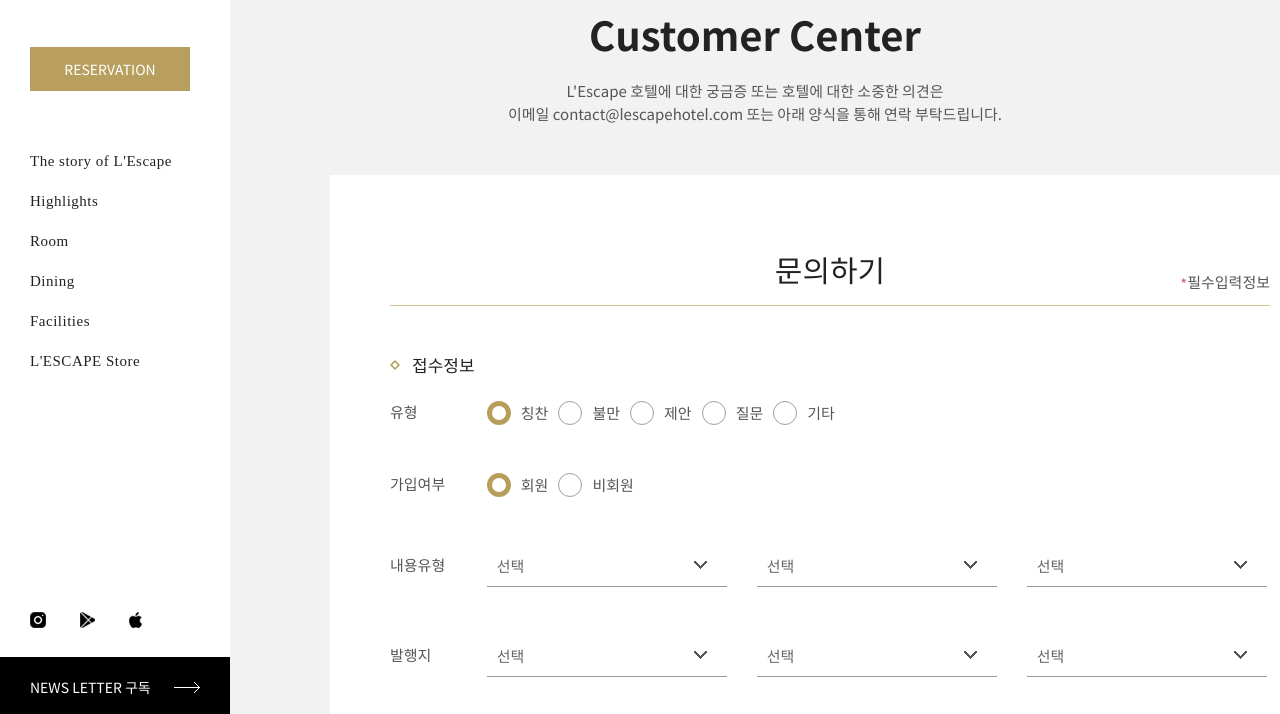
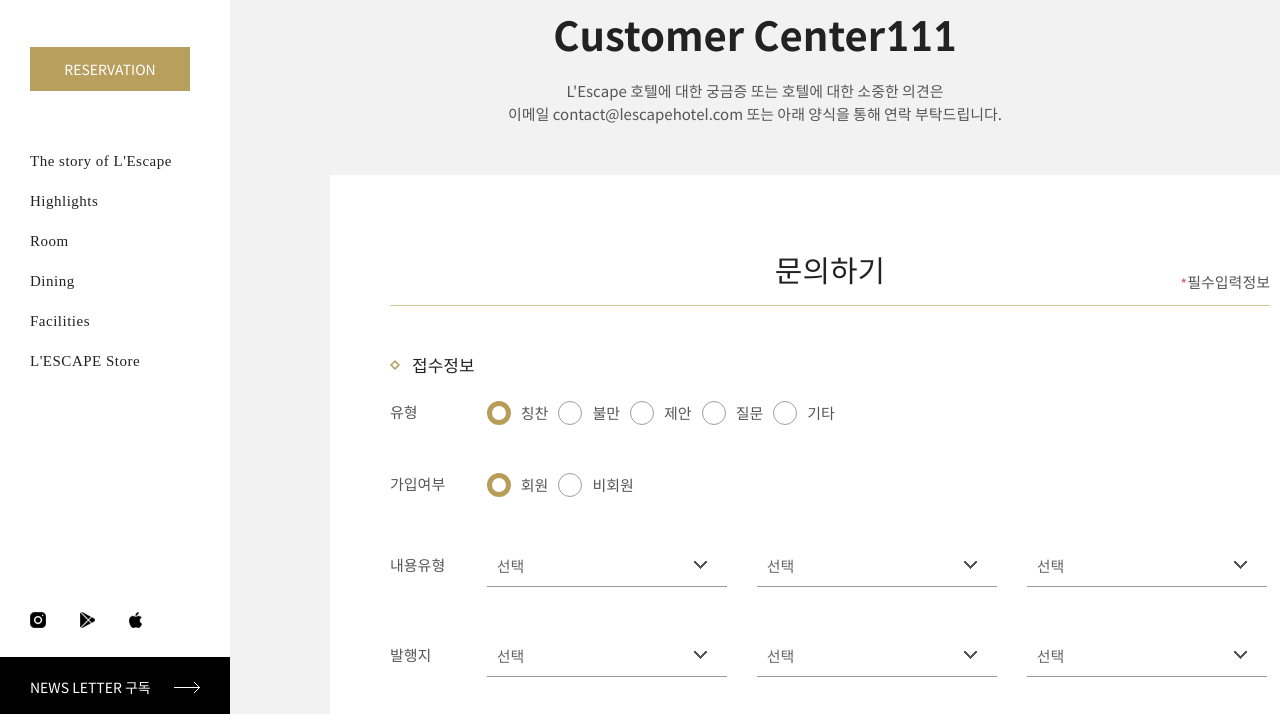
Before and after one commit to suhyun821/lescape_git, a plain HTML site: page pc/customer/CustomerCenter.html in a window 1280 px wide. Shown: the part 83-797 px from the top of the page. Drawn offline with Linux system fonts and the light colour scheme; a web font is replaced by a local one.

Commit message:
no message

```diff
--- a/pc/customer/CustomerCenter.html
+++ b/pc/customer/CustomerCenter.html
@@ -123,7 +123,7 @@
 	<div class="container" id="contents">
 		<div class="section customer">
 			<p class="title02">
-				Customer Center
+				Customer Center111
 				<span>
 					L'Escape 호텔에 대한 궁금증 또는 호텔에 대한 소중한 의견은<br>
 					이메일 contact@lescapehotel.com 또는 아래 양식을 통해 연락 부탁드립니다.
```
